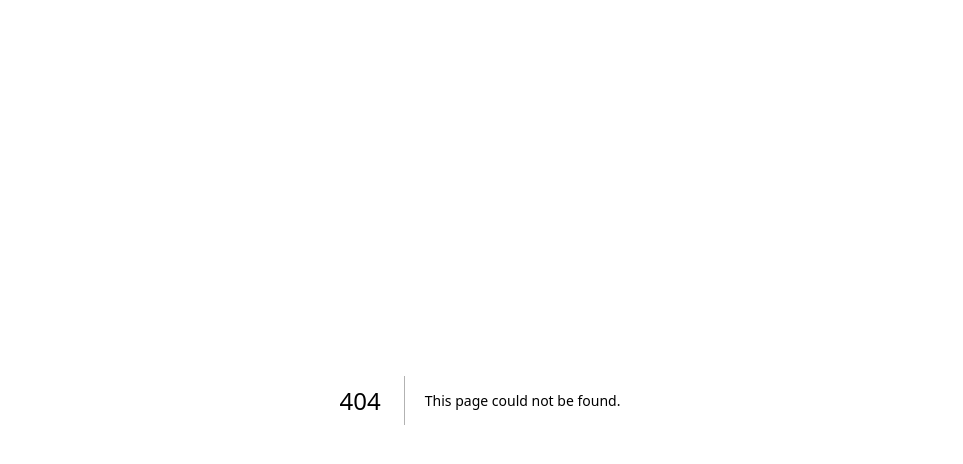
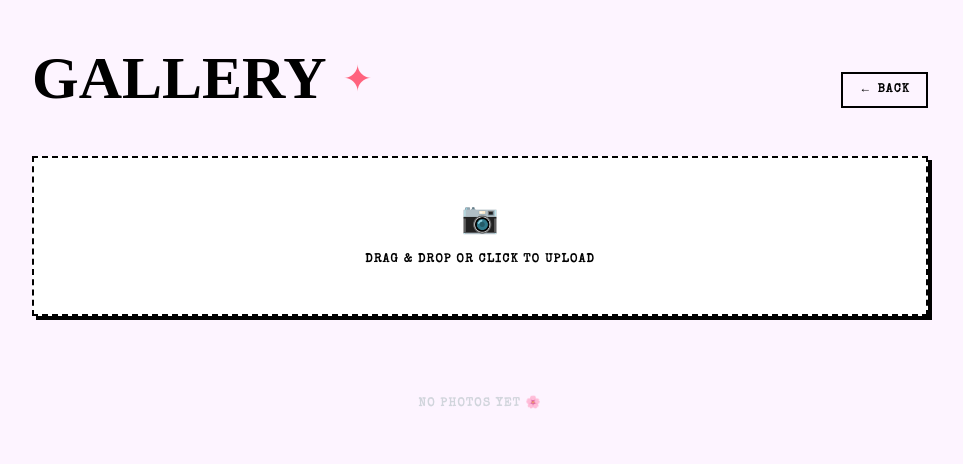
Before and after one commit to eimiii1/secret, a Next.js app: page /gallery in a window 1280 px wide. Before the commit this address had no page. Shown: the top 464 px of the page, without its empty margins (160-1123 px from the left). Built offline with nearby package versions, Linux system fonts and the light colour scheme.

Commit message:
feat: add dedicated gallery page

```diff
--- /dev/null
+++ b/src/app/(dashboard)/gallery/page.js
@@ -0,0 +1,107 @@
+"use client";
+import { useState, useRef } from "react";
+
+export default function GalleryPage() {
+  const [photos, setPhotos] = useState([]);
+  const [dragging, setDragging] = useState(false);
+  const inputRef = useRef(null);
+
+  const handleFiles = (files) => {
+    const newPhotos = Array.from(files).map((file) => ({
+      id: Date.now() + Math.random(),
+      url: URL.createObjectURL(file),
+      file,
+    }));
+    setPhotos((prev) => [...prev, ...newPhotos]);
+  };
+
+  const handleDrop = (e) => {
+    e.preventDefault();
+    setDragging(false);
+    handleFiles(e.dataTransfer.files);
+  };
+
+  const handleDelete = (id) => {
+    setPhotos((prev) => prev.filter((p) => p.id !== id));
+  };
+
+  return (
+    <div className="min-h-screen px-6 py-12" style={{ background: "#fdf4ff" }}>
+      <div className="max-w-4xl mx-auto">
+
+        {/* header */}
+        <div className="flex items-end justify-between mb-12">
+          <div className="flex items-end gap-4">
+            <h1 className="text-6xl font-black text-black leading-none" style={{ fontFamily: "serif" }}>
+              GALLERY
+            </h1>
+            <span className="text-rose-400 text-4xl mb-1">✦</span>
+          </div>
+          <a href="/home" className="text-xs font-bold uppercase tracking-widest text-black border-2 border-black px-4 py-2 hover:bg-black hover:text-white transition-colors">
+            ← back
+          </a>
+        </div>
+
+        {/* upload zone */}
+        <div
+          className="w-full border-2 border-dashed border-black mb-10 flex flex-col items-center justify-center gap-3 cursor-pointer transition-colors"
+          style={{
+            minHeight: 160,
+            background: dragging ? "#ffe4e6" : "white",
+            boxShadow: "4px 4px 0px black",
+          }}
+          onDragOver={(e) => { e.preventDefault(); setDragging(true); }}
+          onDragLeave={() => setDragging(false)}
+          onDrop={handleDrop}
+          onClick={() => inputRef.current.click()}
+        >
+          <span className="text-3xl">📷</span>
+          <p className="text-xs font-bold uppercase tracking-widest text-black">
+            {dragging ? "drop it!" : "drag & drop or click to upload"}
+          </p>
+          <input
+            ref={inputRef}
+            type="file"
+            accept="image/*"
+            multiple
+            className="hidden"
+            onChange={(e) => handleFiles(e.target.files)}
+          />
+        </div>
+
+        {/* grid */}
+        {photos.length === 0 ? (
+          <p className="text-center text-xs font-bold uppercase tracking-widest text-gray-300 mt-20">
+            no photos yet 🌸
+          </p>
+        ) : (
+          <div className="grid grid-cols-2 md:grid-cols-3 gap-6">
+            {photos.map((photo, i) => (
+              <div
+                key={photo.id}
+                className="relative group"
+                style={{
+                  background: "white",
+                  border: "2px solid black",
+                  padding: "8px 8px 32px 8px",
+                  boxShadow: "4px 4px 0px black",
+                  transform: i % 2 === 0 ? "rotate(-1.5deg)" : "rotate(1.5deg)",
+                }}
+              >
+                <div className="w-full aspect-square overflow-hidden">
+                  <img src={photo.url} alt="photo" className="w-full h-full object-cover" />
+                </div>
+                <button
+                  onClick={() => handleDelete(photo.id)}
+                  className="absolute top-2 right-2 bg-black text-white text-xs font-black px-2 py-1 opacity-0 group-hover:opacity-100 transition-opacity"
+                >
+                  ✕
+                </button>
+              </div>
+            ))}
+          </div>
+        )}
+      </div>
+    </div>
+  );
+}
--- a/src/app/(dashboard)/home/page.js
+++ b/src/app/(dashboard)/home/page.js
@@ -1,12 +1,29 @@
 "use client";
+import { Fullscreen } from "lucide-react";
 import Image from "next/image";
 import { useEffect, useState } from "react";
 
-const hearts = ["🤍", "🩷", "💗", "🤍", "🩷", "💗", "🤍", "🩷", "💗", "🤍", "🩷", "💗"];
+const hearts = [
+  "🤍",
+  "🩷",
+  "💗",
+  "🤍",
+  "🩷",
+  "💗",
+  "🤍",
+  "🩷",
+  "💗",
+  "🤍",
+  "🩷",
+  "💗",
+];
 
 function FloatingHeart({ emoji, style }) {
   return (
-    <span className="absolute animate-bounce pointer-events-none select-none" style={style}>
+    <span
+      className="absolute animate-bounce pointer-events-none select-none"
+      style={style}
+    >
       {emoji}
     </span>
   );
@@ -15,9 +32,15 @@ function FloatingHeart({ emoji, style }) {
 function Navbar() {
   const sections = ["gallery", "notes", "letters"];
   return (
-    <nav className="sticky top-0 z-50 w-full border-b-2 border-black" style={{ background: "#fff0f5" }}>
+    <nav
+      className="sticky top-0 z-50 w-full border-b-2 border-black"
+      style={{ background: "#fff0f5" }}
+    >
       <div className="max-w-5xl mx-auto px-6 py-3 flex justify-between items-center">
-        <span className="font-black text-lg tracking-tight text-black" style={{ fontFamily: "serif" }}>
+        <span
+          className="font-black text-lg tracking-tight text-black"
+          style={{ fontFamily: "serif" }}
+        >
           for nigga
         </span>
         <div className="flex gap-6">
@@ -28,7 +51,9 @@ function Navbar() {
               className="text-xs font-bold uppercase tracking-widest text-black hover:text-rose-500 transition-colors"
               onClick={(e) => {
                 e.preventDefault();
-                document.getElementById(section)?.scrollIntoView({ behavior: "smooth" });
+                document
+                  .getElementById(section)
+                  ?.scrollIntoView({ behavior: "smooth" });
               }}
             >
               {section}
@@ -51,12 +76,15 @@ function Hero() {
         animationDelay: Math.random() * 2 + "s",
         animationDuration: Math.random() * 2 + 1 + "s",
         opacity: Math.random() * 0.5 + 0.2,
-      }))
+      })),
     );
   }, []);
 
   return (
-    <section className="relative min-h-screen overflow-hidden flex items-center" style={{ background: "#fff0f5" }}>
+    <section
+      className="relative min-h-screen overflow-hidden flex items-center"
+      style={{ background: "#fff0f5" }}
+    >
       {heartPositions.map((style, i) => (
         <FloatingHeart key={i} emoji={hearts[i]} style={style} />
       ))}
@@ -64,18 +92,28 @@ function Hero() {
       <div className="relative z-10 max-w-5xl mx-auto px-6 w-full grid grid-cols-1 md:grid-cols-2 gap-12 items-center py-20">
         {/* left — big text */}
         <div className="flex flex-col gap-4">
-          <p className="text-xs font-bold uppercase tracking-[0.3em] text-rose-400">nigga yarn?</p>
-          <h1 className="text-7xl md:text-8xl font-black leading-none text-black" style={{ fontFamily: "serif" }}>
-            HI,<br />
+          <p className="text-xs font-bold uppercase tracking-[0.3em] text-rose-400">
+            nigga yarn?
+          </p>
+          <h1
+            className="text-7xl md:text-8xl font-black leading-none text-black"
+            style={{ fontFamily: "serif" }}
+          >
+            HI,
+            <br />
             <span className="text-rose-400">MAHAL</span>
           </h1>
           <p className="text-sm text-gray-500 max-w-xs leading-relaxed mt-2">
             sana basahin mo to nigga
           </p>
           {/* marquee strip */}
-          <div className="mt-6 bg-black text-white text-xs font-bold uppercase tracking-widest py-2 overflow-hidden whitespace-nowrap" style={{ transform: "rotate(-1deg)" }}>
+          <div
+            className="mt-6 bg-black text-white text-xs font-bold uppercase tracking-widest py-2 overflow-hidden whitespace-nowrap"
+            style={{ transform: "rotate(-1deg)" }}
+          >
             <span className="inline-block animate-marquee">
-              nagngangawngaw yan lods solid high protein parang makahiya android pa grabe
+              nagngangawngaw yan lods solid high protein parang makahiya android
+              pa grabe
             </span>
           </div>
         </div>
@@ -93,12 +131,29 @@ function Hero() {
             }}
           >
             <div className="w-full h-full bg-rose-50 flex items-center justify-center">
-              <Image src="/meandmybaby.jpg" alt="us" width={150} height={150} className="object-cover" style={{ position: "absolute", inset: "10px 10px 40px 10px", width: "auto", height: "auto" }} />
+              <Image
+                src="/meandmybaby.jpg"
+                alt="us"
+                width={150}
+                height={150}
+                className="object-cover"
+                style={{
+                  position: "absolute",
+                  inset: "10px 10px 40px 10px",
+                  width: "auto",
+                  height: "auto",
+                }}
+              />
             </div>
-            <p className="absolute bottom-2 left-0 right-0 text-center text-xs font-bold text-gray-400 uppercase tracking-widest">nigga</p>
+            <p className="absolute bottom-2 left-0 right-0 text-center text-xs font-bold text-gray-400 uppercase tracking-widest">
+              nigga
+            </p>
           </div>
           {/* decorative sticker */}
-          <div className="absolute -top-4 -right-4 bg-rose-400 text-white text-xs font-black px-3 py-1 rounded-full border-2 border-black" style={{ transform: "rotate(12deg)" }}>
+          <div
+            className="absolute -top-4 -right-4 bg-rose-400 text-white text-xs font-black px-3 py-1 rounded-full border-2 border-black"
+            style={{ transform: "rotate(12deg)" }}
+          >
             you're loved!
           </div>
         </div>
@@ -111,10 +166,19 @@ function Gallery() {
   const placeholders = [1, 2, 3, 4, 5, 6];
   const rotations = [-2, 1.5, -1, 2.5, -1.5, 1];
   return (
-    <section id="gallery" className="min-h-screen px-6 py-24" style={{ background: "#fdf4ff" }}>
+    <section
+      id="gallery"
+      className="min-h-screen px-6 py-24"
+      style={{ background: "#fdf4ff" }}
+    >
       <div className="max-w-4xl mx-auto">
         <div className="flex items-end gap-4 mb-12">
-          <h2 className="text-6xl font-black text-black leading-none" style={{ fontFamily: "serif" }}>GALLERY</h2>
+          <h2
+            className="text-6xl font-black text-black leading-none"
+            style={{ fontFamily: "serif" }}
+          >
+            GALLERY
+          </h2>
           <span className="text-rose-400 text-4xl mb-1">✦</span>
         </div>
         <div className="grid grid-cols-2 md:grid-cols-3 gap-8">
@@ -132,10 +196,16 @@ function Gallery() {
                   boxShadow: "4px 4px 0px black",
                 }}
               >
-                <div className="w-full aspect-square bg-rose-50 flex items-center justify-center" style={{ minWidth: 140, minHeight: 140 }}>
-                  <span className="text-rose-200 text-xs font-bold">photo {i}</span>
+                <div
+                  className="w-full aspect-square bg-rose-50 flex relative items-center justify-center"
+                  style={{ minWidth: 140, minHeight: 140 }}
+                >
+                  <img
+                    src='/meandmybaby.jpg'
+                    alt="photo"
+                    className="w-full h-full object-cover"
+                  />
                 </div>
-                <p className="text-center text-xs font-bold text-gray-400 mt-2 uppercase tracking-widest">memory {i}</p>
               </div>
             </div>
           ))}
@@ -155,10 +225,19 @@ function Notes() {
     { title: "Note 3", body: "just thinking of you..." },
   ];
   return (
-    <section id="notes" className="min-h-screen px-6 py-24" style={{ background: "#fff8e1" }}>
+    <section
+      id="notes"
+      className="min-h-screen px-6 py-24"
+      style={{ background: "#fff8e1" }}
+    >
       <div className="max-w-4xl mx-auto">
         <div className="flex items-end gap-4 mb-12">
-          <h2 className="text-6xl font-black text-black leading-none" style={{ fontFamily: "serif" }}>NOTES</h2>
+          <h2
+            className="text-6xl font-black text-black leading-none"
+            style={{ fontFamily: "serif" }}
+          >
+            NOTES
+          </h2>
           <span className="text-yellow-400 text-4xl mb-1">✦</span>
         </div>
         <div className="grid grid-cols-1 md:grid-cols-3 gap-6">
@@ -174,9 +253,16 @@ function Notes() {
               }}
             >
               {/* pin */}
-              <div className="absolute -top-3 left-1/2 -translate-x-1/2 w-5 h-5 rounded-full border-2 border-black" style={{ background: noteBorders[i] }} />
-              <p className="text-xs font-black uppercase tracking-widest text-black">{note.title}</p>
-              <p className="text-sm text-gray-600 leading-relaxed">{note.body}</p>
+              <div
+                className="absolute -top-3 left-1/2 -translate-x-1/2 w-5 h-5 rounded-full border-2 border-black"
+                style={{ background: noteBorders[i] }}
+              />
+              <p className="text-xs font-black uppercase tracking-widest text-black">
+                {note.title}
+              </p>
+              <p className="text-sm text-gray-600 leading-relaxed">
+                {note.body}
+              </p>
             </div>
           ))}
         </div>
@@ -189,15 +275,39 @@ const letterBgs = ["#fff0f5", "#fdf4ff", "#fff0f3"];
 
 function Letters() {
   const letters = [
-    { greeting: "Dear Jessa,", body: "I know this is beri beri beri random but I'd just like you to know that I love you so much.", closing: "With love, Philip 🤍", seal: "🌸" },
-    { greeting: "My love,", body: "I may not always say it out loud, but I hope this is enough to show you how much you mean to me.", closing: "Always yours, Philip 🤍", seal: "💜" },
-    { greeting: "To Jessa,", body: "I don't really know how to put everything into words, but I'm still trying — and I'll keep trying, for you.", closing: "Love always, Philip 🤍", seal: "🌹" },
+    {
+      greeting: "Dear Jessa,",
+      body: "I know this is beri beri beri random but I'd just like you to know that I love you so much.",
+      closing: "With love, Philip 🤍",
+      seal: "🌸",
+    },
+    {
+      greeting: "My love,",
+      body: "I may not always say it out loud, but I hope this is enough to show you how much you mean to me.",
+      closing: "Always yours, Philip 🤍",
+      seal: "💜",
+    },
+    {
+      greeting: "To Jessa,",
+      body: "I don't really know how to put everything into words, but I'm still trying — and I'll keep trying, for you.",
+      closing: "Love always, Philip 🤍",
+      seal: "🌹",
+    },
   ];
   return (
-    <section id="letters" className="min-h-screen px-6 py-24" style={{ background: "#e8f5e9" }}>
+    <section
+      id="letters"
+      className="min-h-screen px-6 py-24"
+      style={{ background: "#e8f5e9" }}
+    >
       <div className="max-w-4xl mx-auto">
         <div className="flex items-end gap-4 mb-12">
-          <h2 className="text-6xl font-black text-black leading-none" style={{ fontFamily: "serif" }}>LETTERS</h2>
+          <h2
+            className="text-6xl font-black text-black leading-none"
+            style={{ fontFamily: "serif" }}
+          >
+            LETTERS
+          </h2>
           <span className="text-green-400 text-4xl mb-1">✦</span>
         </div>
         <div className="grid grid-cols-1 md:grid-cols-3 gap-6">
@@ -209,15 +319,22 @@ function Letters() {
                 background: letterBgs[i],
                 border: "2px solid black",
                 boxShadow: "4px 4px 0px black",
-                backgroundImage: "repeating-linear-gradient(transparent, transparent 27px, rgba(0,0,0,0.06) 27px, rgba(0,0,0,0.06) 28px)",
+                backgroundImage:
+                  "repeating-linear-gradient(transparent, transparent 27px, rgba(0,0,0,0.06) 27px, rgba(0,0,0,0.06) 28px)",
                 transform: i % 2 === 0 ? "rotate(-0.5deg)" : "rotate(0.5deg)",
               }}
             >
-              <p className="text-xs font-black uppercase tracking-widest text-gray-400">{letter.greeting}</p>
-              <p className="text-sm text-gray-600 leading-7 flex-1">{letter.body}</p>
+              <p className="text-xs font-black uppercase tracking-widest text-gray-400">
+                {letter.greeting}
+              </p>
+              <p className="text-sm text-gray-600 leading-7 flex-1">
+                {letter.body}
+              </p>
               <div className="flex items-center justify-between mt-4 border-t border-black/10 pt-4">
                 <span className="text-2xl">{letter.seal}</span>
-                <p className="text-xs text-gray-400 font-bold">{letter.closing}</p>
+                <p className="text-xs text-gray-400 font-bold">
+                  {letter.closing}
+                </p>
               </div>
             </div>
           ))}
```
